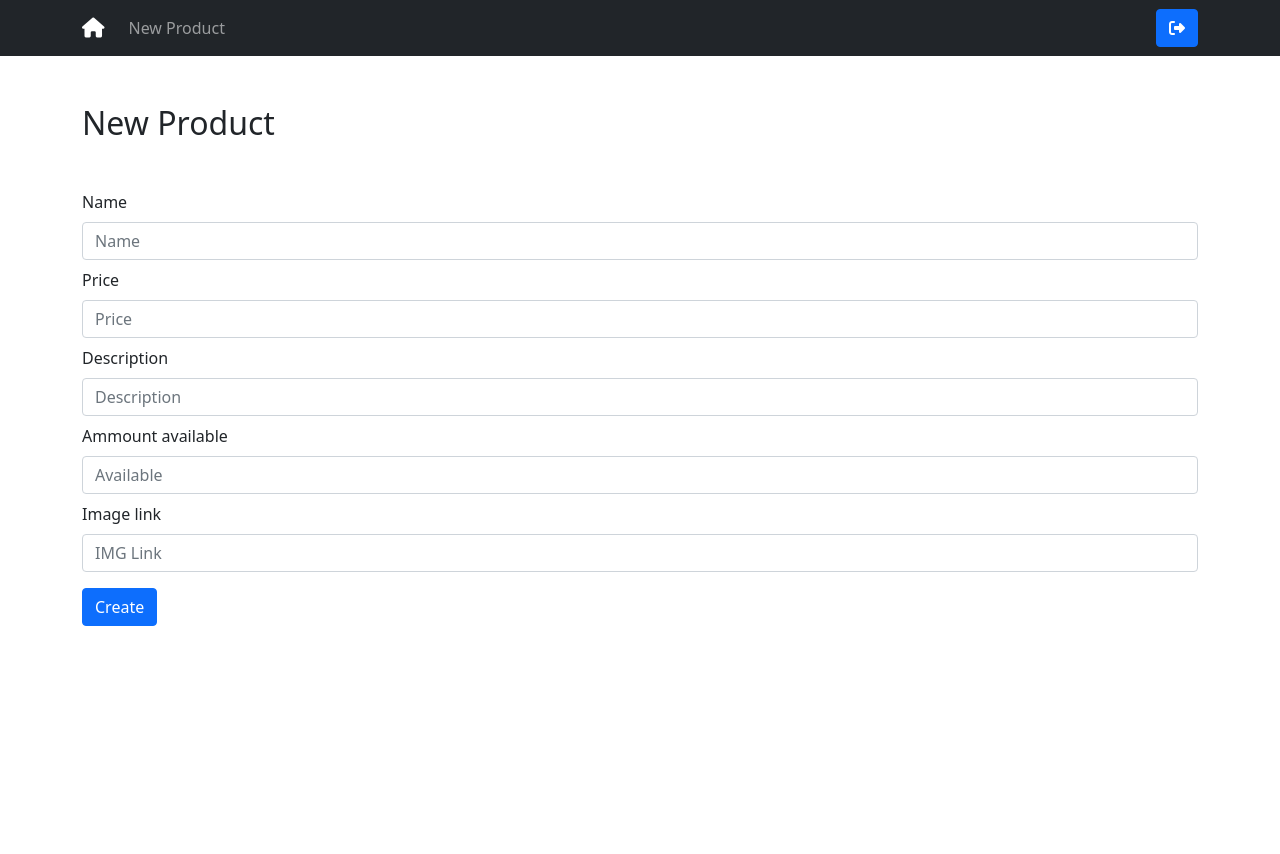
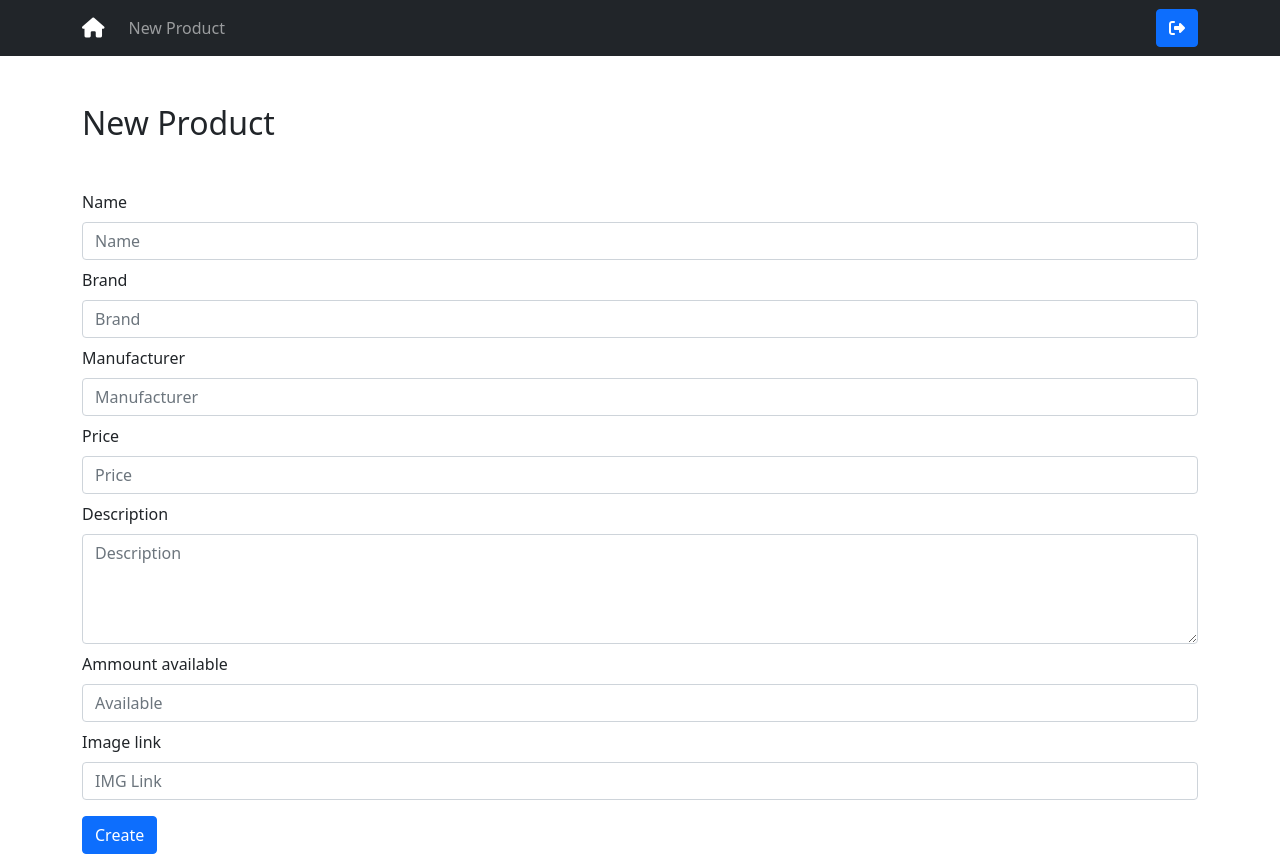
Before and after one commit to luislopez-dev/React.js-ecommerce-management-dashboard, a React (Create React App) app: page /create in a window 1280 px wide. Before the commit the page ends 800 px from the top, so only its background shows below. Built offline with nearby package versions, Linux system fonts and the light colour scheme; sample sign-in values are in the browser's storage.

Commit message:
Improving authentication, login, register functionalities

```diff
--- a/src/App.js
+++ b/src/App.js
@@ -15,6 +15,12 @@ import 'bootstrap/dist/css/bootstrap.min.css';
 import { Container, Nav, Navbar, Button } from "react-bootstrap";
 
 function App() {
+
+  function logout(){
+    localStorage.removeItem("user");
+    window.location.href = "/login";
+  }
+
   return (
     <Router>
       <Navbar bg="dark" variant="dark">
@@ -29,7 +35,7 @@ function App() {
         </Nav>
 
       <Nav className="">
-        <Button className="" variant="primary">
+        <Button onClick={()=>{logout()}} className="" variant="primary">
           <i className='fas fa-sign-out-alt'></i>
         </Button>
        </Nav>
--- a/src/ProtectedRoute.js
+++ b/src/ProtectedRoute.js
@@ -2,13 +2,20 @@ import React from "react";
 import { Redirect, Route } from "react-router-dom";
 
 function ProtectedRoute({ component: Component, ...restOfProps }) {
-  const isAuthenticated = localStorage.getItem("isAuthenticated");
+
+  let isAuthenticated = false;
+
+
+  if(localStorage.getItem("user")){
+    isAuthenticated = true;
+  }
+
 
   return (
     <Route
       {...restOfProps}
       render={(props) =>
-        true ? <Component {...props} /> : <Redirect to="/login" />
+        isAuthenticated ? <Component {...props} /> : <Redirect to="/login" />
       }
     />
   );
--- a/src/create/createComponent.js
+++ b/src/create/createComponent.js
@@ -1,8 +1,6 @@
 import { useEffect, useState } from "react";
 import { createProduct } from "../services/productsService";
 import { Form, Button, Container } from "react-bootstrap";
-
-
 
 function Create(){
 
@@ -10,8 +8,11 @@ function Create(){
 
   async function handleSubmit (e){
 
+    console.log(product)
     e.preventDefault();
     const request = await createProduct(product.name,
+                       product.brand,
+                       product.manufacturer,
                        product.price,
                        product.description,
                        product.ammount,
@@ -34,13 +35,23 @@ function Create(){
         </Form.Group>
 
         <Form.Group className="mb-2">
+          <Form.Label>Brand</Form.Label>
+          <Form.Control onChange={(e)=>{setProduct({...product, brand:e.target.value})}} required placeholder="Brand"></Form.Control>
+        </Form.Group>
+
+        <Form.Group className="mb-2">
+          <Form.Label>Manufacturer</Form.Label>
+          <Form.Control onChange={(e)=>{setProduct({...product, manufacturer:e.target.value})}} required placeholder="Manufacturer"></Form.Control>
+        </Form.Group>
+
+        <Form.Group className="mb-2">
             <Form.Label>Price</Form.Label>
-            <Form.Control onChange={(e)=>{setProduct({...product, price:e.target.value})}} required placeholder="Price" type="number"></Form.Control>
+            <Form.Control onChange={(e)=>{setProduct({...product, price:e.target.value})}} required placeholder="Price" type="number" step=".01" min="0.1" max="1000"></Form.Control>
         </Form.Group>
 
         <Form.Group className="mb-2">
             <Form.Label>Description</Form.Label>
-            <Form.Control onChange={(e)=>{setProduct({...product, description:e.target.value})}}  placeholder="Description" required></Form.Control>
+            <Form.Control as="textarea" rows={4} onChange={(e)=>{setProduct({...product, description:e.target.value})}}  placeholder="Description" required></Form.Control>
         </Form.Group>
 
         <Form.Group className="mb-2">
--- a/src/login/loginComponent.js
+++ b/src/login/loginComponent.js
@@ -2,6 +2,7 @@ import { login } from '../services/authService';
 import { Button, Container, Form } from 'react-bootstrap';
 import 'bootstrap/dist/css/bootstrap.min.css';
 import { useEffect, useState } from 'react';
+import  { Redirect } from 'react-router-dom'
 
 function Login() {
 
@@ -14,12 +15,15 @@ function Login() {
 
     login(email, password).then( res => {
         console.log(res);
+        if(res.token){
+          localStorage.setItem("user", JSON.stringify({id:res.userId, status:true, token: res.token}));
+          window.location.href = "/";
+        }
     });
-
   }
 
+    return (
 
-    return (
   <div>
 
   <Container>
--- a/src/services/productsService.js
+++ b/src/services/productsService.js
@@ -1,18 +1,24 @@
 const axios = require("axios");
 
-const token = "eyJhbGciOiJIUzI1NiIsInR5cCI6IkpXVCJ9.eyJ1c2VySWQiOiI2MTU3ZGE2ZTQxOGUzNDI4OGQzZWIxZGUiLCJpYXQiOjE2MzM2MTEzMzUsImV4cCI6MTYzMzY5NzczNX0.OeF2IPyMjEVtD_fI_WL7NRSkIiIJWAIUuik95RZTe7M";
+let token = "";
 
-export const createProduct = async (name, price, description, ammount, imgURL) => {
+if(localStorage.getItem("user")){
+  token = (JSON.parse(localStorage.getItem("user"))).token;
+}
+
+export const createProduct = async (name, brand, manufacturer, price, description, ammount, imgURL) => {
 
   let url = "http://localhost:8080/api";
 
-  const request =  await axios.post(url,  {name, price, description, ammount, imgURL}, {headers: {'Authorization': `Basic ${token}`}});
+  const request =  await axios.post(url,  {name, brand, manufacturer, price, description, ammount, imgURL}, {headers: {'Authorization': `Basic ${token}`}});
 
   return request;
 
 }
 
 export const getProducts = (offset, limit) => {
+
+  console.log("a")
 
   let url = "http://localhost:8080/api/products";
 
```
Also changed, not shown: src/index.js (line endings or trailing spaces).
